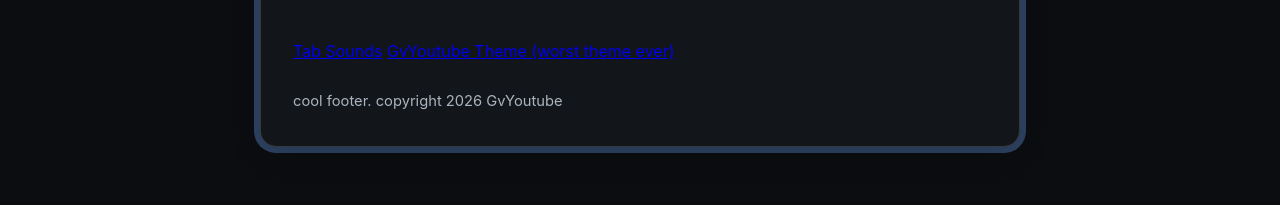
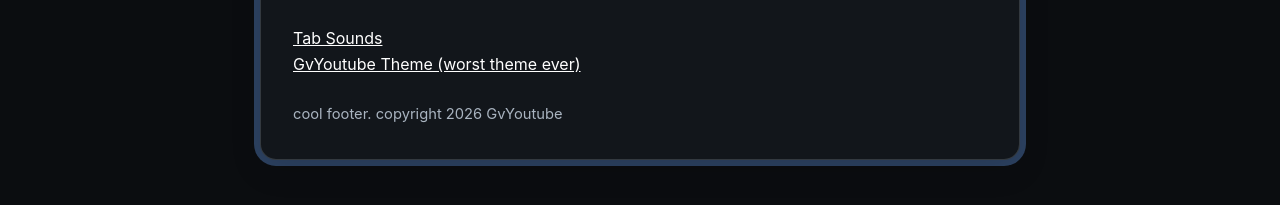
Before and after one commit to GvYoutube/firefoxaddons, a plain HTML site: page index.html in a window 1280 px wide. Shown: the part 397-602 px from the top of the page. Drawn offline with Linux system fonts and the light colour scheme.

Commit message:
Style anchor tags and fix link formatting
Added styling for anchor tags and adjusted link formatting.

```diff
--- a/index.html
+++ b/index.html
@@ -92,6 +92,10 @@
       color: white;
     }
 
+    a {
+      color: white;
+    }
+
     .btn.primary:hover { transform: translateY(-1px); opacity: 0.95; }
 
     .btn.ghost {
@@ -137,8 +141,8 @@
   <main class="card">
     <h1>GvYoutube's Firefox Addons</h1>
     <p>A list of my Firefox addons/themes I've made. If a link goes to a 404, Mozilla may not have approved it yet.</p></br>
-    <a href="https://addons.mozilla.org/en-US/gvyoutube/tab-sounds-by-gvyt/">Tab Sounds</a>
-    <a href="https://addons.mozilla.org/en-US/gvyoutube/gvyoutube-theme/">GvYoutube Theme (worst theme ever)</a>
+    <a href="https://addons.mozilla.org/en-US/gvyoutube/tab-sounds-by-gvyt/">Tab Sounds</a></br>
+    <a href="https://addons.mozilla.org/en-US/gvyoutube/gvyoutube-theme/">GvYoutube Theme (worst theme ever)</a></br>
     <footer>
       cool footer.
       copyright 2026 GvYoutube
```
